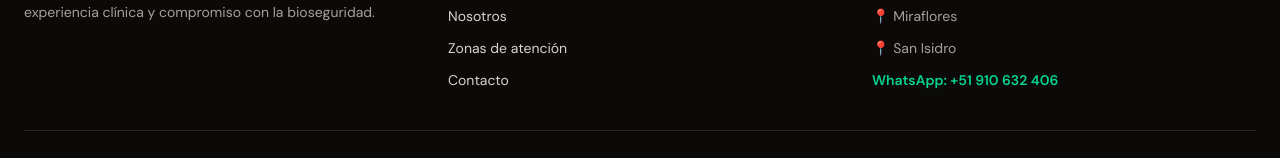
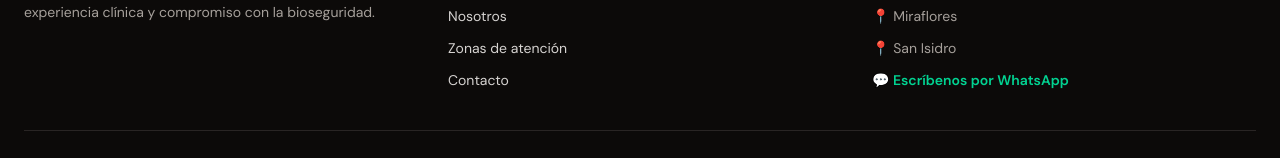
Before and after one commit to Daviana95/podocare, a React (Vite) app: page / in a window 1280 px wide. Shown: the part 6274-6432 px from the top of the page. Built offline with nearby package versions, Linux system fonts and the light colour scheme.

Commit message:
Mejora contacto WhatsApp

```diff
--- a/src/components/Footer.tsx
+++ b/src/components/Footer.tsx
@@ -85,7 +85,7 @@ function Footer() {
                 rel="noopener noreferrer"
                 className="inline-block font-semibold text-emerald-400 transition hover:text-emerald-300"
               >
-                WhatsApp: +51 910 632 406
+                💬 Escríbenos por WhatsApp
               </a>
 
             </div>
```
